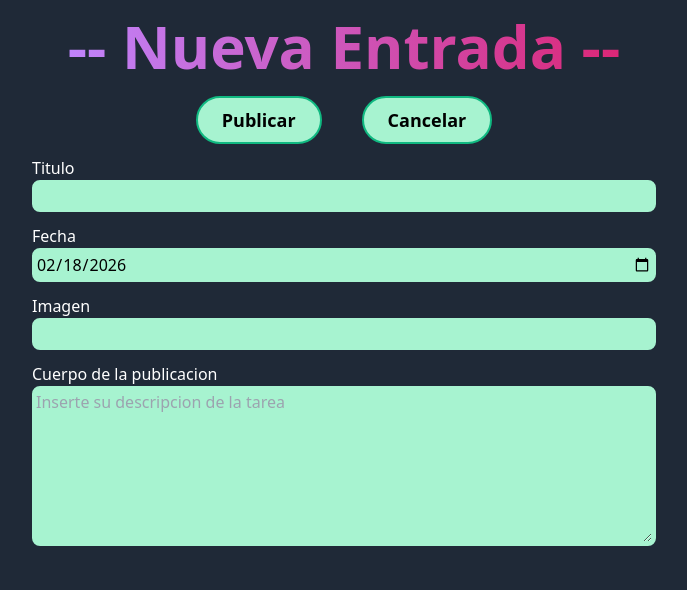
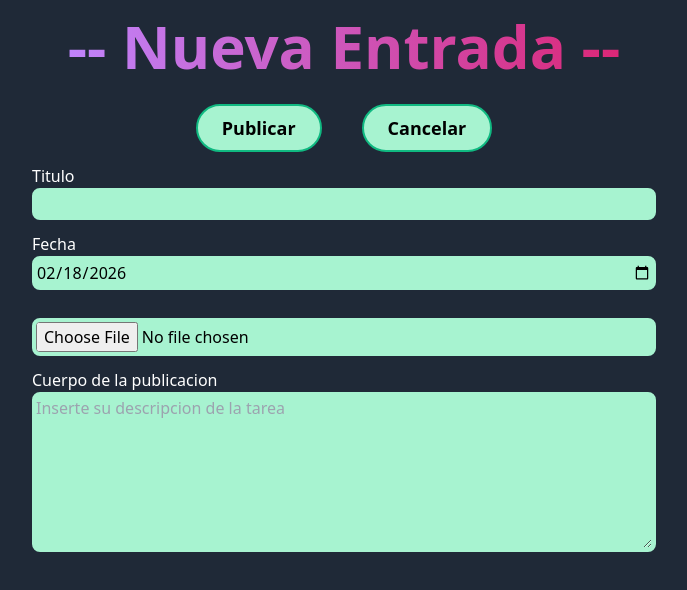
Before and after one commit to Vask3h/ProyectoBlog, a Nuxt app: page /postCreator in a window 1280 px wide. Shown: the top 590 px of the page, without its empty margins (296-983 px from the left). Built offline with nearby package versions, Linux system fonts and the light colour scheme.

Commit message:
FIX
Imagenes ya no son enlaces

```diff
--- a/app/components/buttons.vue
+++ b/app/components/buttons.vue
@@ -1,5 +1,5 @@
 <template>
-  <div class="flex justify-center w-full">
+  <div class="pt-2">
     <button
         class=" hover:bg-emerald-500 flex justify-center items-center border border-2 border-emerald-200 bg-emerald-200   rounded-full border-2 border-emerald-500 text-black p-3  font-bold
            w-full sm:w-auto
--- a/app/components/inputs.vue
+++ b/app/components/inputs.vue
@@ -22,15 +22,15 @@ export default {
 }
 </script>
 <template>
-<div class="flex flex-col  w-full" >
+  <div class="flex flex-col  w-full">
     <label class="text-white mt-3 ">{{ textLabel }}</label>
     <input
         :value="modelValue"
         :placeholder="textPlaceholder"
         :type="typeInput"
         @input="$emit('update:modelValue', $event.target.value)"
+        class="border border-4 border-emerald-200 bg-emerald-200 outline-none focus-within:border-emerald-500 rounded-lg text-black">
 
-      class="border border-4 border-emerald-200 bg-emerald-200 outline-none focus-within:border-emerald-500 rounded-lg text-black">
 
   </div>
 </template>
--- a/app/pages/postCreator.vue
+++ b/app/pages/postCreator.vue
@@ -27,6 +27,21 @@ function publishPost() {
   createPost(form)
 }
 
+function handleImage(event) {
+
+  const file = event.target.files[0]
+
+  if (!file) return
+
+  const reader = new FileReader()
+
+  reader.onload = (e) => {
+    form.linkImagen = e.target.result
+  }
+
+  reader.readAsDataURL(file)
+
+}
 
 
 </script>
@@ -67,10 +82,18 @@ function publishPost() {
             v-model="form.fecha"
         />
 
-        <Inputs
-            text-label="Imagen"
-            v-model="form.linkImagen"
+        <input
+            type="file"
+            accept="image/*"
+            @change="handleImage"
+            class="border-4 border-emerald-200 bg-emerald-200 rounded-lg text-black mt-7"
         />
+        <div v-if="form.linkImagen" class="mt-4">
+          <img
+              :src="form.linkImagen"
+              class="w-full h-60 object-cover rounded-lg"
+          />
+        </div>
 
         <text-area
             text-label="Cuerpo de la publicacion"
--- a/app/pages/postEditor.vue
+++ b/app/pages/postEditor.vue
@@ -38,7 +38,28 @@ onMounted(() => {
 
 })
 
-function saveEdit() {
+function handleImage(event:any){
+
+  const file = event.target.files[0]
+
+  if(!file) return
+
+  const reader = new FileReader()
+
+  reader.onload = (e:any)=>{
+    form.linkImagen = e.target.result
+  }
+
+  reader.readAsDataURL(file)
+
+}
+
+function saveEdit(){
+
+  if(!form.titulo.trim() || !form.cuerpo.trim()){
+    alert("El título y el contenido no pueden estar vacíos")
+    return
+  }
 
   updatePost({ ...form })
 
@@ -68,10 +89,18 @@ function saveEdit() {
           v-model="form.fecha"
       />
 
-      <Inputs
-          text-label="Imagen"
-          v-model="form.linkImagen"
+      <input
+          type="file"
+          accept="image/*"
+          @change="handleImage"
+          class="border-4 border-emerald-200 bg-emerald-200 rounded-lg text-black mt-7"
       />
+      <div v-if="form.linkImagen" class="mt-4">
+        <img
+            :src="form.linkImagen"
+            class="w-full h-60 object-cover rounded-lg"
+        />
+      </div>
 
       <text-area
           text-label="Contenido"
```
Lines whose indentation alone changed are shown as unchanged.
